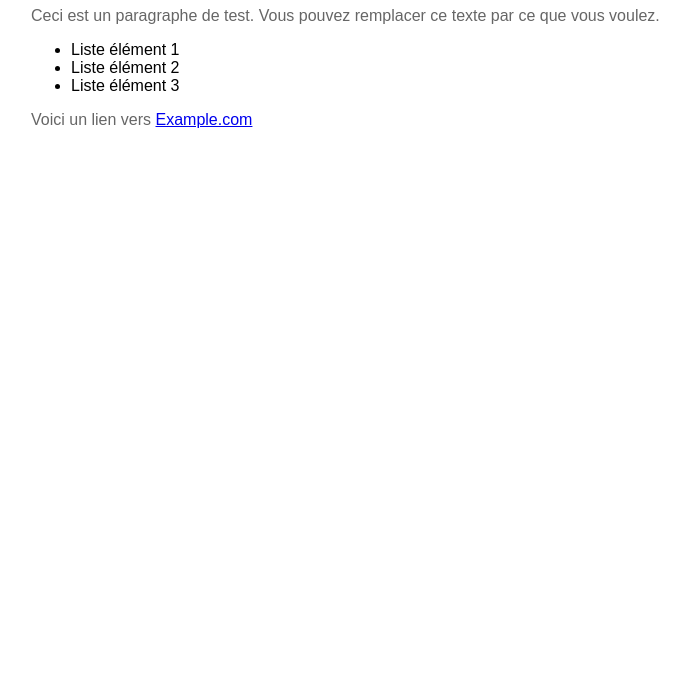
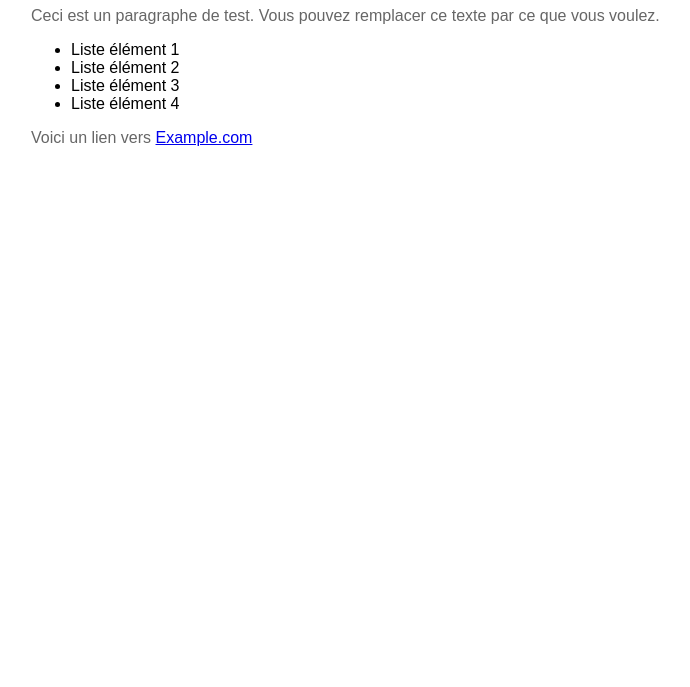
Before and after one commit to Peedjy/1stProject, a plain HTML site: page index.html in a window 1280 px wide. Shown: the part 113-800 px from the top of the page, without its empty margins (9-699 px from the left). Drawn offline with Linux system fonts and the light colour scheme.

Commit message:
Add Element 4 to index.html

```diff
--- a/index.html
+++ b/index.html
@@ -28,6 +28,7 @@
         <li>Liste élément 1</li>
         <li>Liste élément 2</li>
         <li>Liste élément 3</li>
+        <li>Liste élément 4</li>
     </ul>
 
     <p>Voici un lien vers <a href="https://www.example.com">Example.com</a></p>
```
